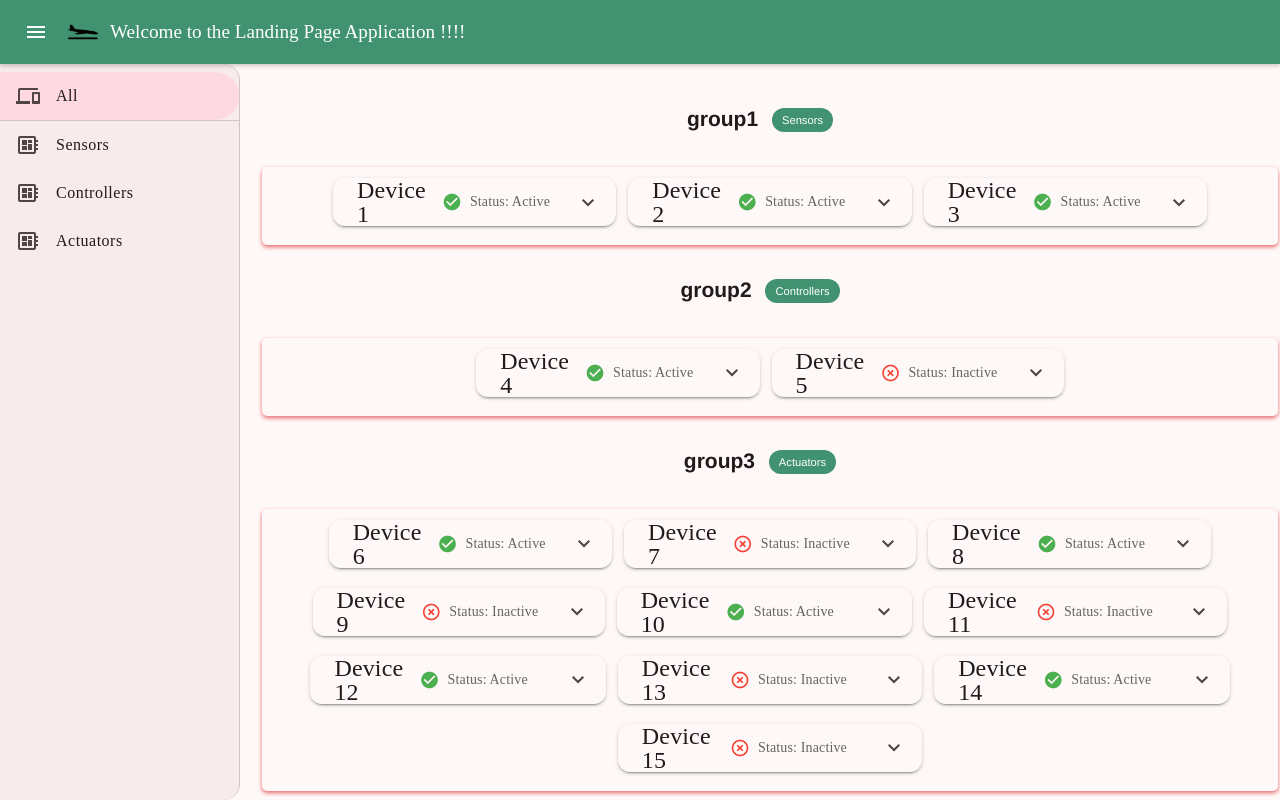
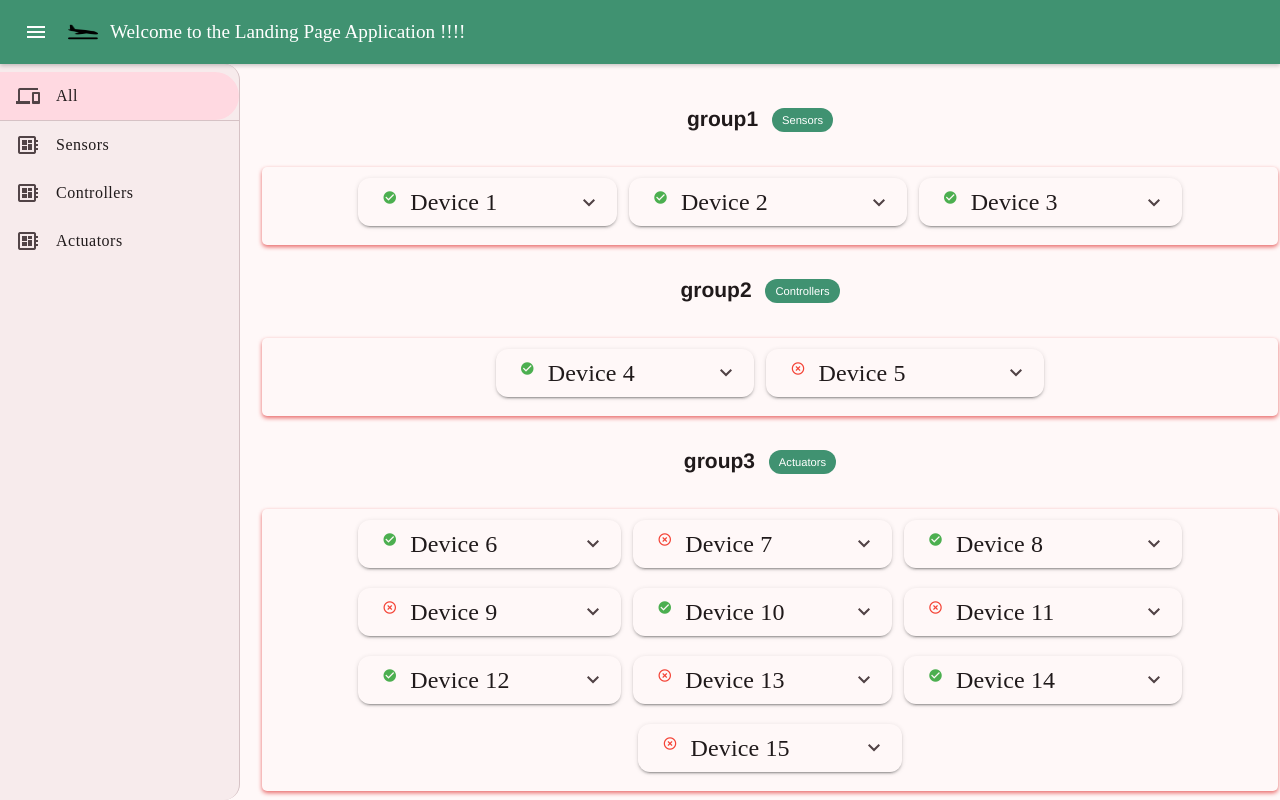
Before and after one commit to dizowned/landing-page-app, an Angular app: page /Main in a window 1280 px wide. Built offline with nearby package versions, Linux system fonts and the light colour scheme; a web font is replaced by a local one.

Commit message:
- Adjusted styling and moved the checks around

```diff
--- a/src/app/device/device-1/device-1.html
+++ b/src/app/device/device-1/device-1.html
@@ -4,20 +4,16 @@
     (closed)="onPanelToggle(false)"
     [(expanded)]="panelOpen">
     <mat-expansion-panel-header>
-      <mat-panel-title>
+      <mat-panel-title class="status-container">
+         <span >
+          @if (isActive()) {
+            <mat-icon class="status-icon active">check_circle</mat-icon>
+          } @else {
+            <mat-icon class="status-icon inactive">highlight_off</mat-icon>
+          }
+        </span>
         {{ name() }}
       </mat-panel-title>
-      <mat-panel-description>
-        <span class="status-container">
-          @if (isActive()) {
-            <mat-icon class="status-icon active">check_circle</mat-icon>
-            <span>Status: Active</span>
-          } @else {
-            <mat-icon class="status-icon inactive">highlight_off</mat-icon>
-            <span>Status: Inactive</span>
-          }
-        </span>
-      </mat-panel-description>
     </mat-expansion-panel-header>
 
     <div class="panel-content">
--- a/src/app/device/device-1/device-1.scss
+++ b/src/app/device/device-1/device-1.scss
@@ -23,7 +23,7 @@ mat-panel-description {
 }
 
 .status-icon {
-  font-size: 20px;
+  font-size: 15px;
   width: 20px;
   height: 20px;
 
```
